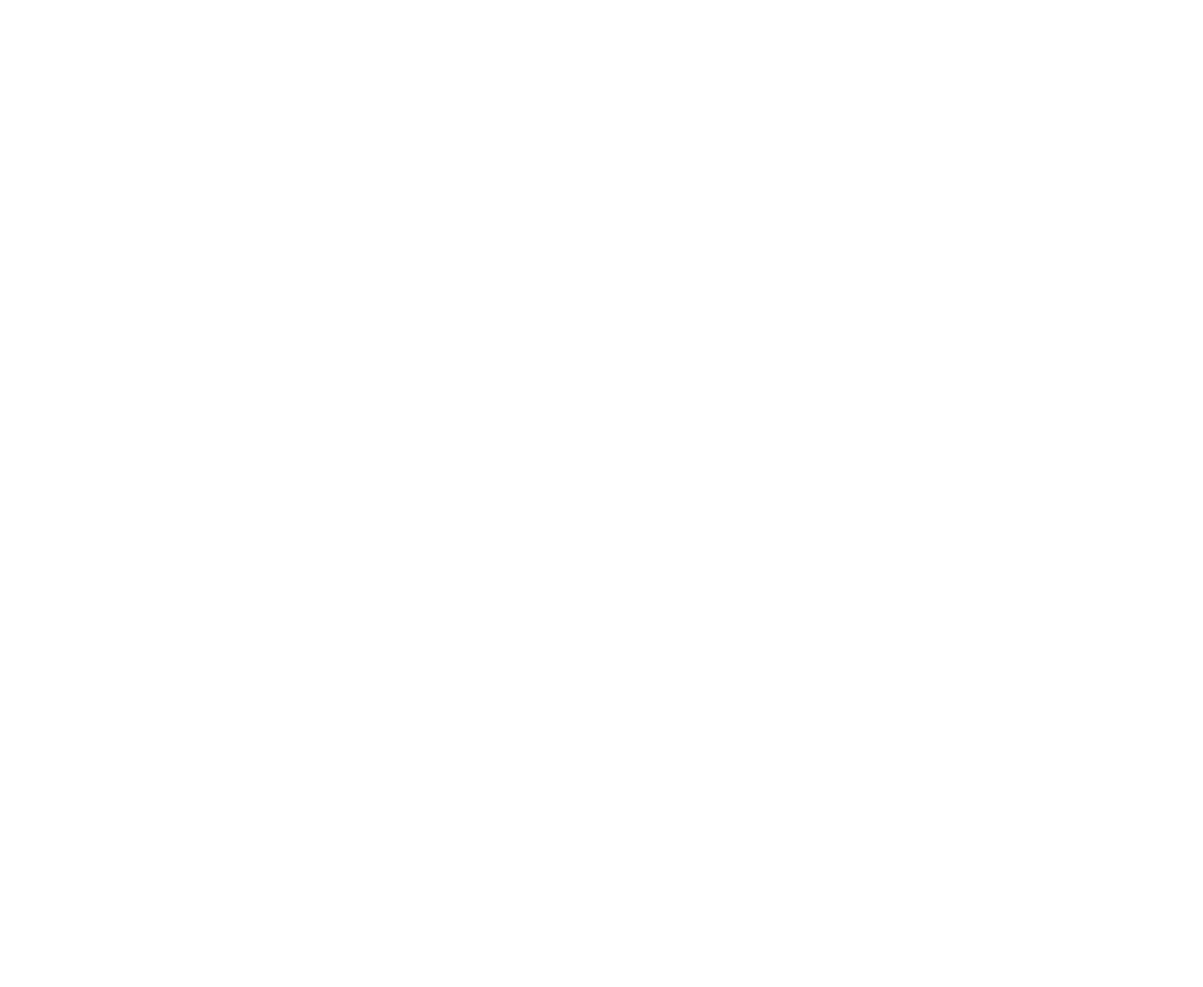
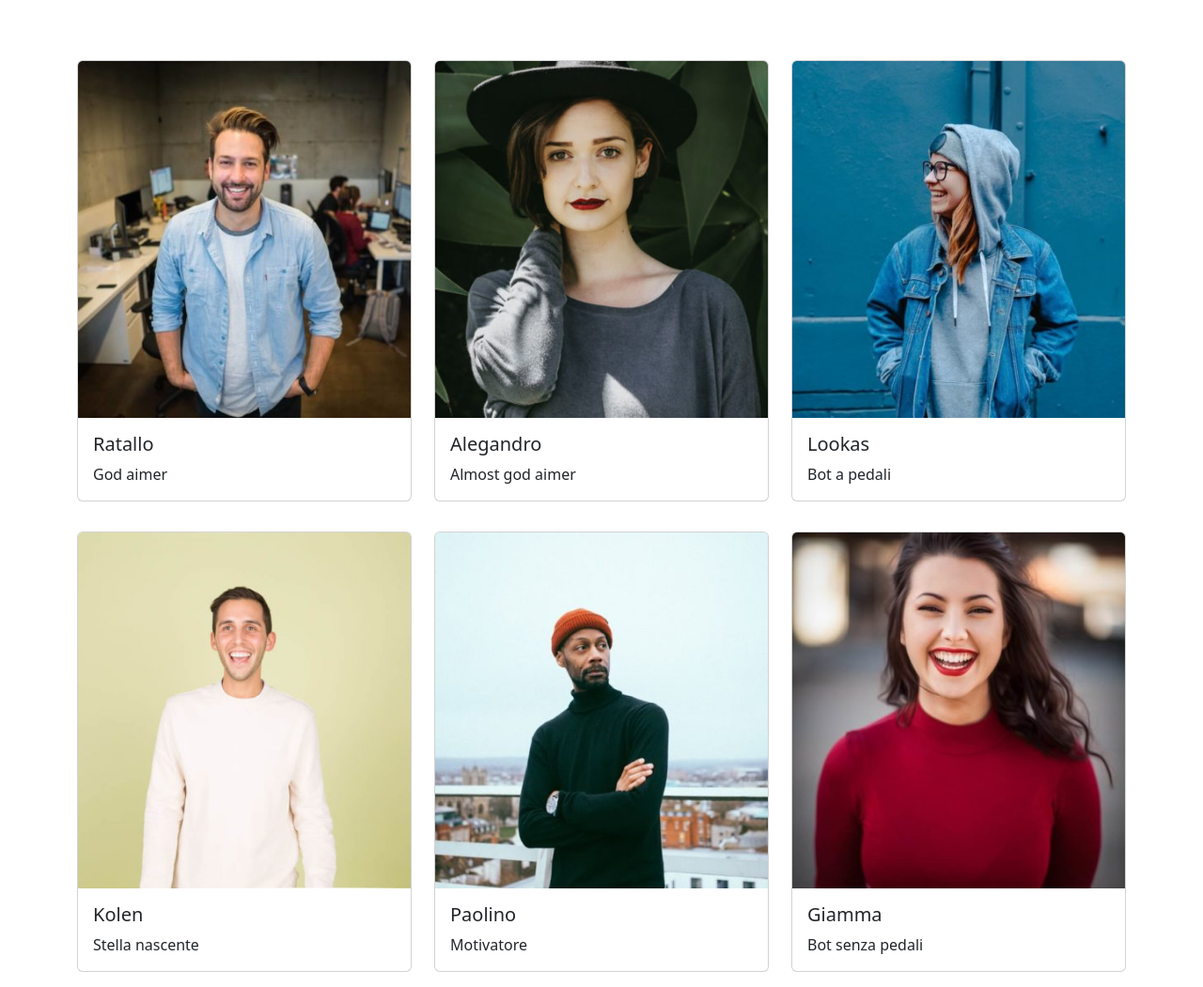
Before and after one commit to PaoloZampa/js-our-team, a plain HTML site: page index.html in a window 1280 px wide. Shown: the whole page at 94% size. Before the commit the page ends 800 px from the top, so only its background shows below. Drawn offline with nearby package versions, Linux system fonts and the light colour scheme.

Commit message:
add card images and description

```diff
--- a/assets/js/main.js
+++ b/assets/js/main.js
@@ -17,32 +17,32 @@ const teamMembers = [
     {
         name: 'Ratallo',
         role: 'God aimer',
-        photo: '',
+        photo: './assets/img/wayne-barnett-founder-ceo.jpg',
     },
     {
         name: 'Alegandro',
         role: 'Almost god aimer',
-        photo: '',
+        photo: './assets/img/angela-caroll-chief-editor.jpg',
     },
     {
         name: 'Lookas',
         role: 'Bot a pedali',
-        photo: '',
+        photo: './assets/img/angela-lopez-social-media-manager.jpg',
     },
     {
         name: 'Kolen',
         role: 'Stella nascente',
-        photo: '',
+        photo: './assets/img/scott-estrada-developer.jpg',
     },
     {
         name: 'Paolino',
         role: 'Motivatore',
-        photo: '',
+        photo: './assets/img/walter-gordon-office-manager.jpg',
     },
     {
         name: 'Giamma',
         role: 'Bot senza pedali',
-        photo: '',
+        photo: './assets/img/barbara-ramos-graphic-designer.jpg',
     },
 ]
 
@@ -52,4 +52,19 @@ for (let i = 0; i < teamMembers.length; i++) {
     const teamMember = teamMembers[i];
     console.log(teamMember);
 
+    const rowElement = document.querySelector('.row')
+
+    const markup = `
+    <div class="col-4">
+    <div class="card my-3">
+    <img src="${teamMember.photo}" class="card-img-top" alt="">
+    <div class="card-body">
+        <h5 class="card-title">${teamMember.name}</h5>
+        <p class="card-text">${teamMember.role}</p>
+    </div>
+    </div>
+    </div>
+`
+
+    rowElement.innerHTML += markup
 }
--- a/index.html
+++ b/index.html
@@ -7,15 +7,23 @@
     <meta name="viewport" content="width=device-width, initial-scale=1.0">
     <title>Document</title>
     <link rel="stylesheet" href="./assets/css/style.css">
+    <link href="https://cdn.jsdelivr.net/npm/bootstrap@5.3.0-alpha1/dist/css/bootstrap.min.css" rel="stylesheet"
+        integrity="sha384-GLhlTQ8iRABdZLl6O3oVMWSktQOp6b7In1Zl3/Jr59b6EGGoI1aFkw7cmDA6j6gD" crossorigin="anonymous">
 </head>
 
 <body>
 
+    <div class="container pt-5">
+        <div class="row">
 
+        </div>
+    </div>
+
+
+    <script src="https://cdn.jsdelivr.net/npm/bootstrap@5.3.0-alpha1/dist/js/bootstrap.bundle.min.js"
+        integrity="sha384-w76AqPfDkMBDXo30jS1Sgez6pr3x5MlQ1ZAGC+nuZB+EYdgRZgiwxhTBTkF7CXvN"
+        crossorigin="anonymous"></script>
     <script src="./assets/js/main.js"></script>
-    <script src="https://cdn.jsdelivr.net/npm/bootstrap@5.2.3/dist/js/bootstrap.bundle.min.js"
-        integrity="sha384-kenU1KFdBIe4zVF0s0G1M5b4hcpxyD9F7jL+jjXkk+Q2h455rYXK/7HAuoJl+0I4"
-        crossorigin="anonymous"></script>
 </body>
 
 </html>
```
